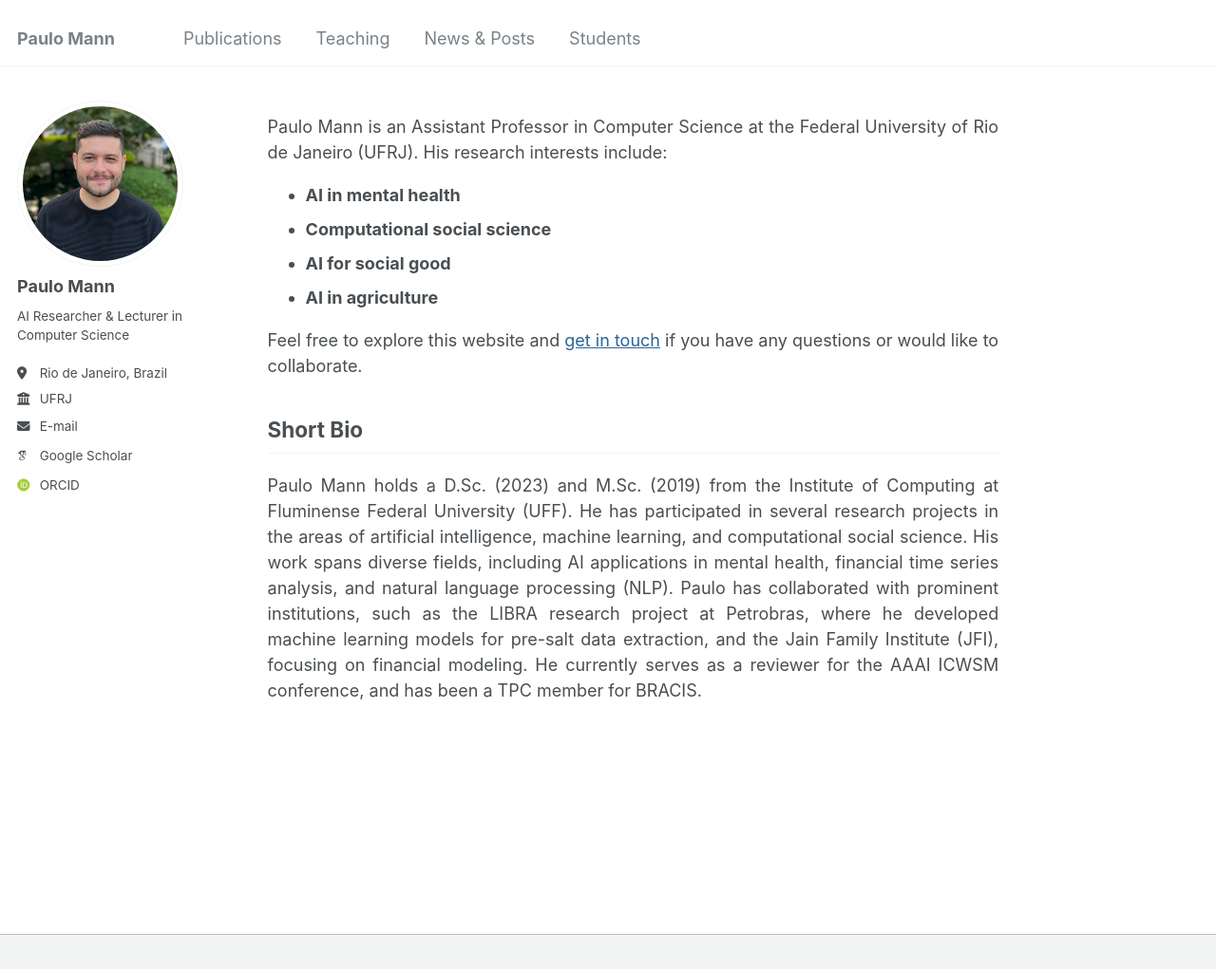
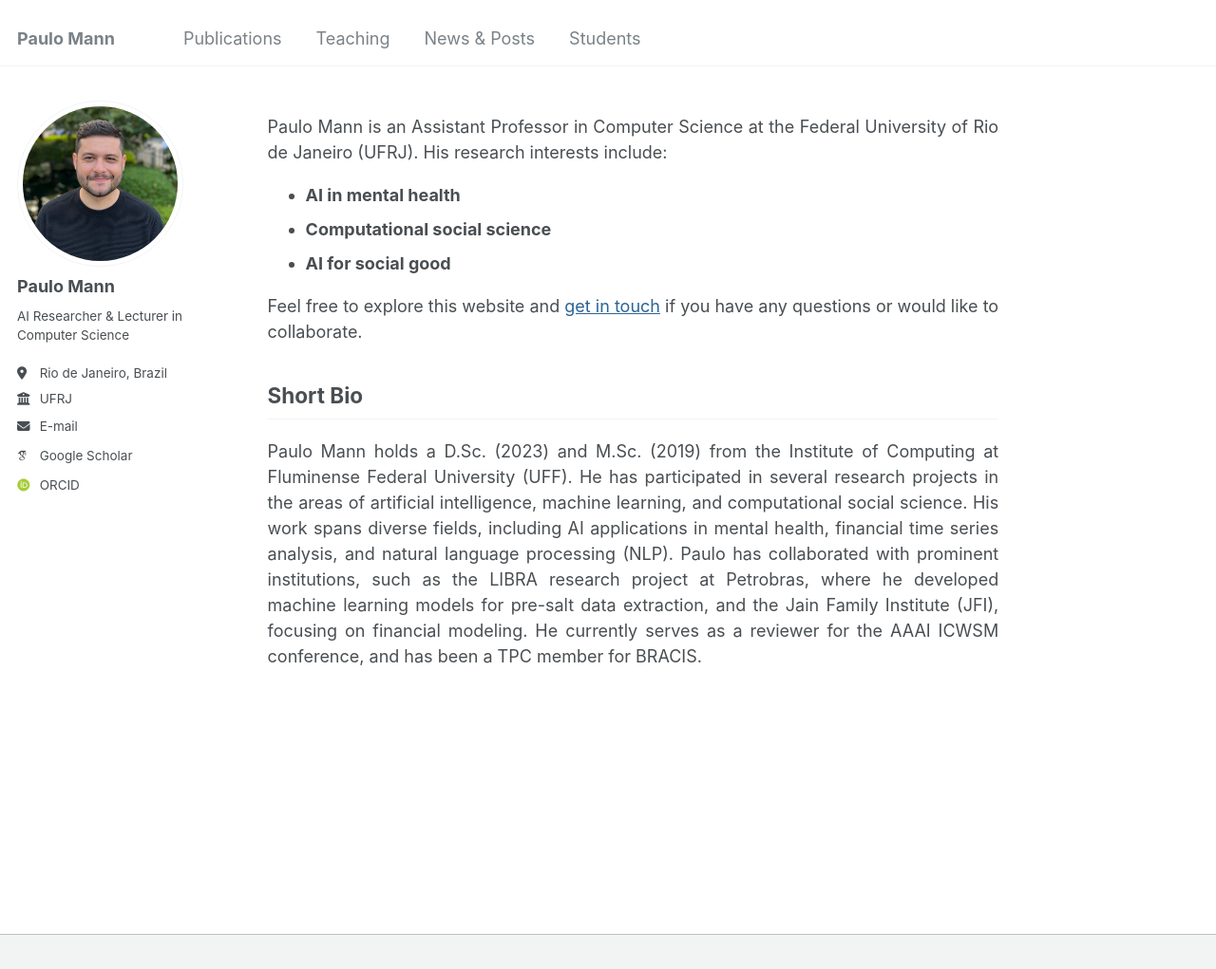
Before and after one commit to paulomann/paulomann.github.io, a Jekyll site: the page built from _pages/about.md, in a window 1280 px wide and 1021 px high. Shown: the whole window at 95% size. Built offline with Jekyll 4.4.1, drawn with Linux system fonts in a browser that asks for light colours; some web fonts are replaced.

Commit message:
atualizando landing page

```diff
--- a/_pages/about.md
+++ b/_pages/about.md
@@ -13,7 +13,6 @@ Paulo Mann is an Assistant Professor in Computer Science at the Federal Universi
 <li><strong>AI in mental health</strong></li>
 <li><strong>Computational social science</strong></li>
 <li><strong>AI for social good</strong></li>
-<li><strong>AI in agriculture</strong></li>
 </ul>
 Feel free to explore this website and
 <a href="mailto:paulomann@ic.ufrj.br?subject=Contact%20from%20Website&body=Hello%20Paulo,%0A%0A[Your%20message%20here]%0A%0ABest%20regards,"
```
